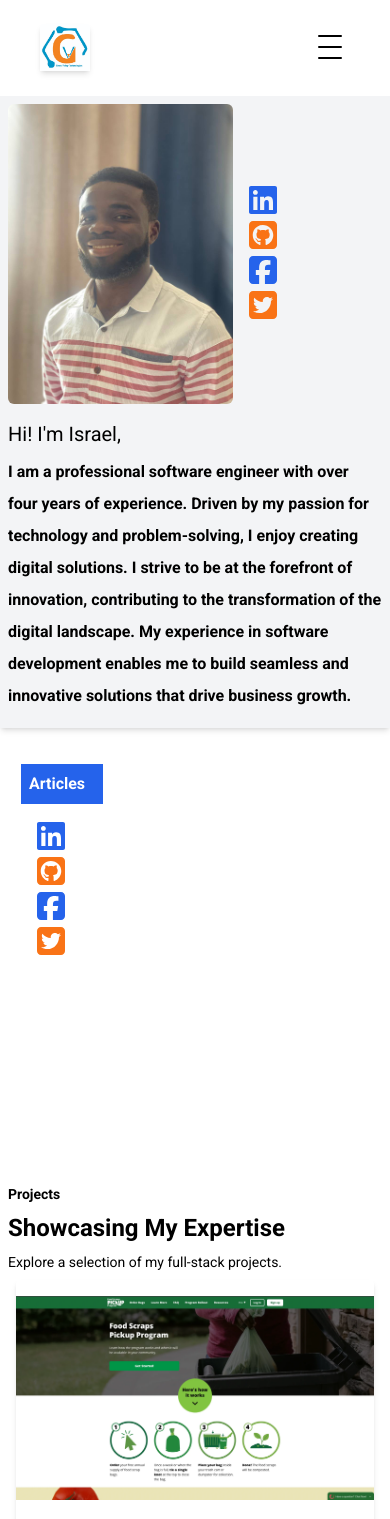
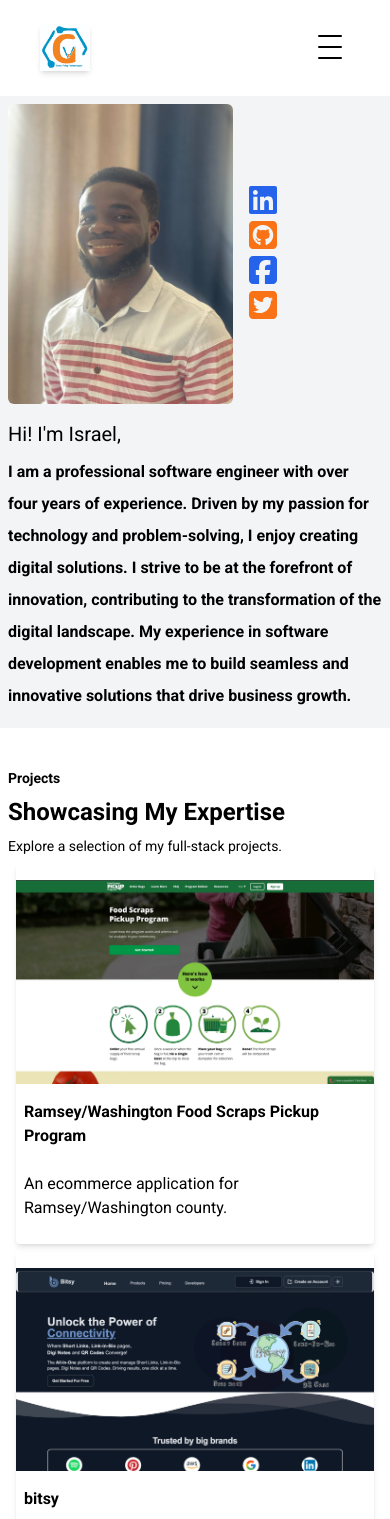
Before and after one commit to NanorIsrael/gv_web, a React (Create React App) app: page / in a window 390 px wide. Shown: the top 1519 px of the page. Built offline with nearby package versions, Linux system fonts and the light colour scheme; a web font is replaced by a local one.

Commit message:
Remove articles section on mobile view

```diff
--- a/src/components/hero.tsx
+++ b/src/components/hero.tsx
@@ -128,7 +128,7 @@ function Hero() {
 				</motion.li >
 			  </motion.ul>
 			</motion.div>
-			<div className=" w-full ml-4 bg-white-500 h-full py-4">
+			<div className="hidden md:block w-full ml-4 bg-white-500 h-full py-4">
 				<motion.div
 				initial={false}
 				animate={ mounted ? "open": "closed" }
--- a/src/pages/Home.tsx
+++ b/src/pages/Home.tsx
@@ -50,7 +50,7 @@ function Home() {
     <article aria-label="Home" className="max-w-[1170px] mx-auto py-24">
       <Hero />
 
-      <section className="pt-40 p-2 md:p-4 bg-white" id="projects">
+      <section className="md:pt-40 p-2 md:p-4 bg-white" id="projects">
         <h3 className="text-sm md:text-md  font-bold">Projects</h3>
         <h2 className="text-2xl md:text-3xl  font-bold mt-2">Showcasing My Expertise</h2>
         <p className="text-sm md:text-md mt-2">Explore a selection  of my full-stack projects.</p>
```
